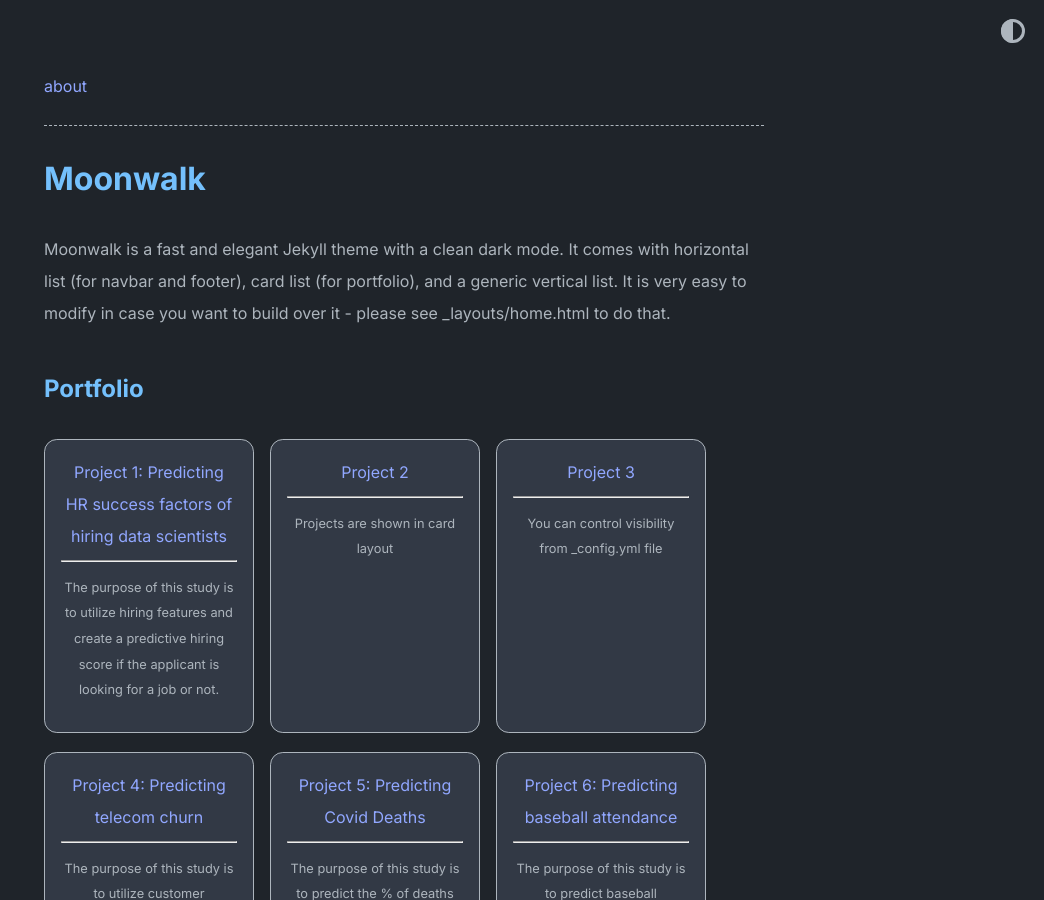
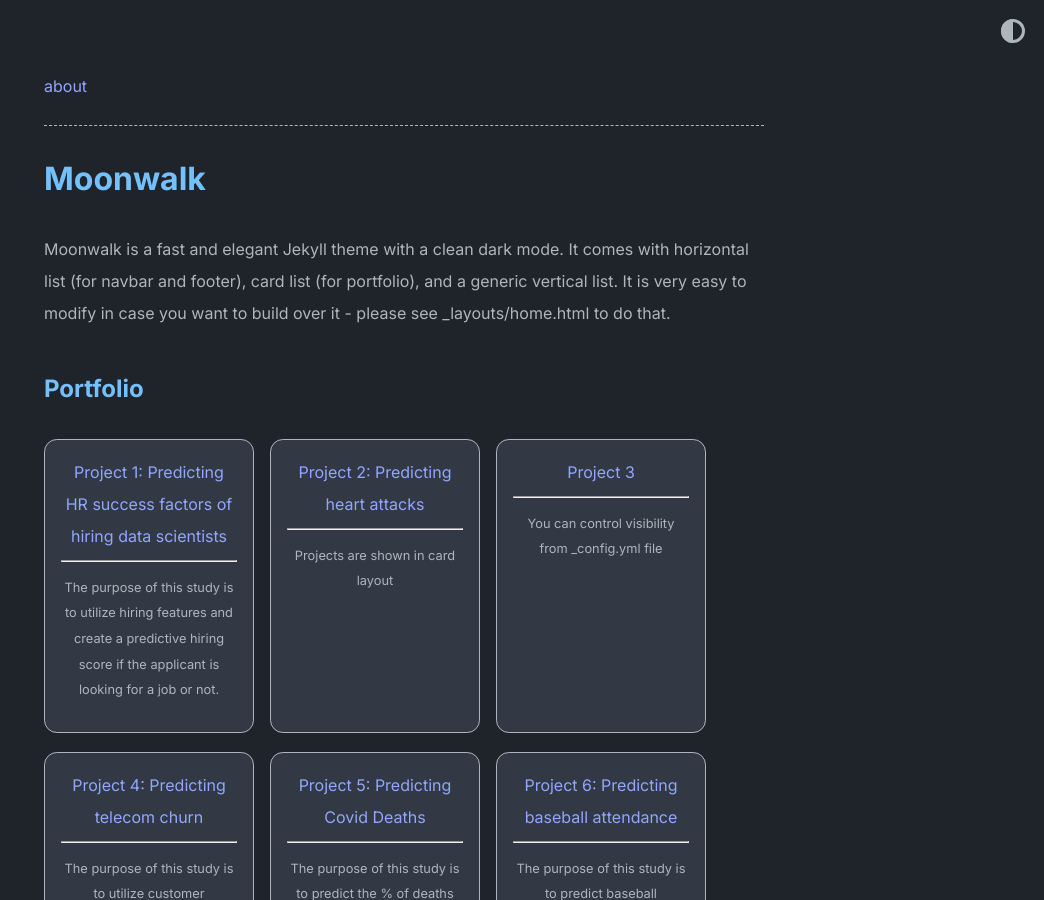
Before and after one commit to Josef9154/JRochelle_Portfolio, a Jekyll site: the page built from index.md, in a window 1280 px wide and 900 px high. Shown: the whole window, without its empty margins (236-1280 px from the left). Built offline with Jekyll 4.4.1, drawn with Linux system fonts in a browser that asks for light colours.

Commit message:
home.yml: updated title in project_entries

```diff
--- a/_data/home.yml
+++ b/_data/home.yml
@@ -8,7 +8,7 @@ project_entries:
     desc: >-
       The purpose of this study is to utilize hiring features and create a
       predictive hiring score if the applicant is looking for a job or not.
-  - title: Project 2
+  - title: 'Project 2: Predicting heart attacks'
     url: overview-post
     desc: Projects are shown in card layout
   - title: Project 3
```
